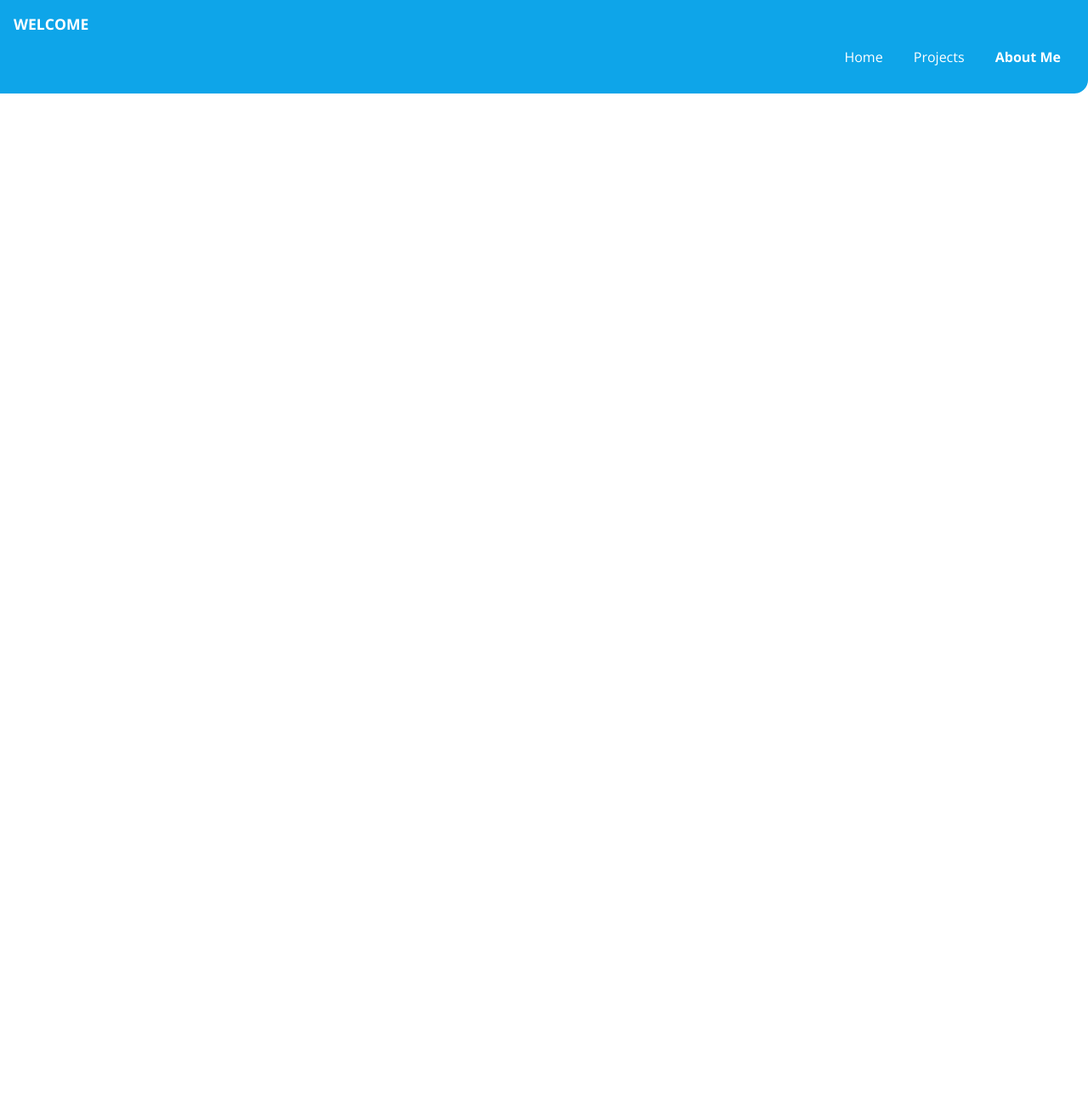
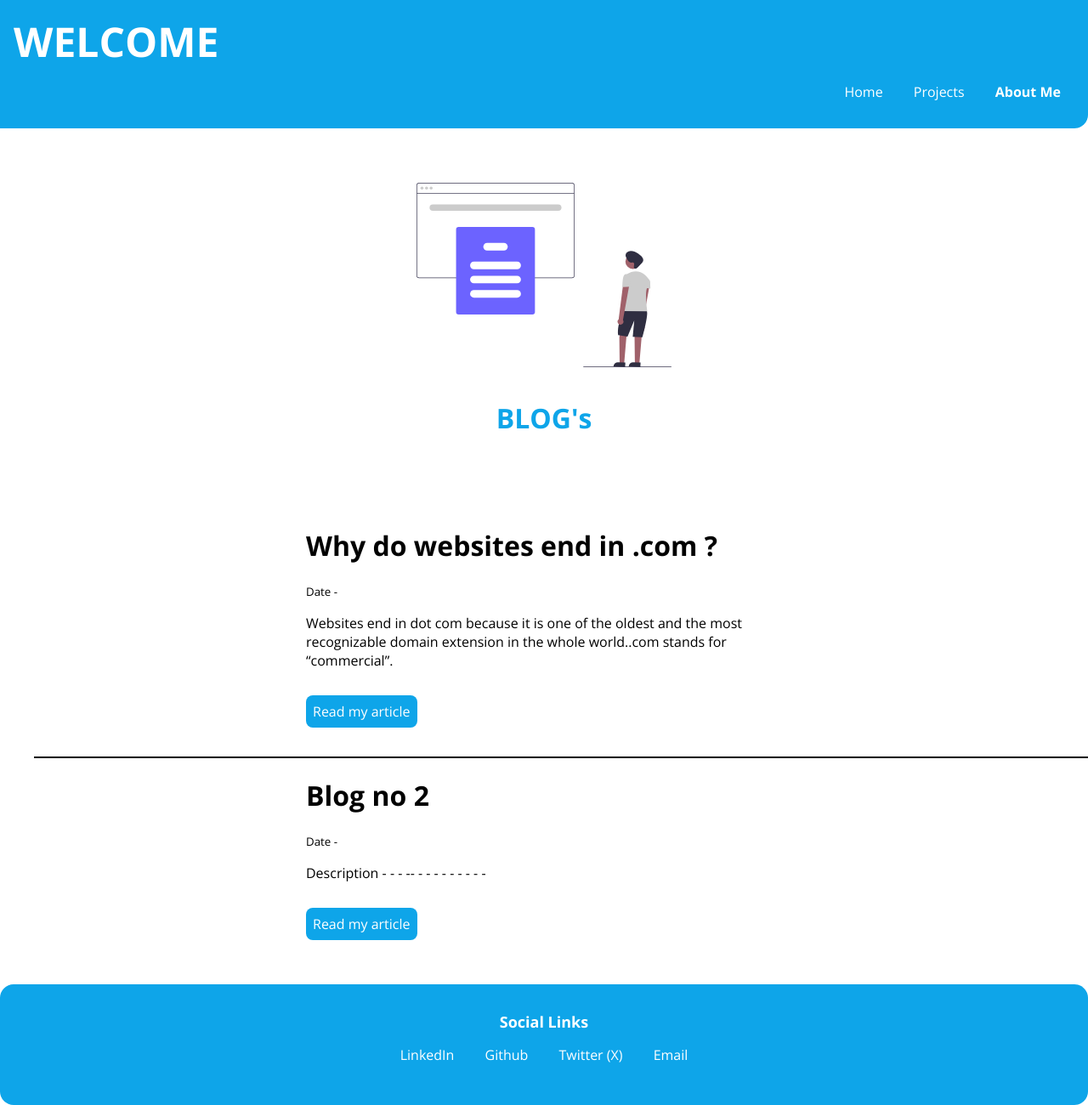
Before and after one commit to aditya100x/Neogcamp-L3-, a plain HTML site: page aboutme.html in a window 1280 px wide. Shown: the whole page at 85% size. Before the commit the page ends 800 px from the top, so only its background shows below. Drawn offline with nearby package versions, Linux system fonts and the light colour scheme.

Commit message:
style: portfolio website

```diff
--- a/aboutme.html
+++ b/aboutme.html
@@ -21,5 +21,78 @@
 			</li>
 		</ul>
 	</nav>
+
+	<header class="hero">
+		<img class="hero-image" src="/image/blog.svg" />
+		<h1 class="hero-heading"> <span class="heading-inverted">BLOG's </span>
+
+		</h1>
+	</header>
+
+	<ul class="list-no-bullet">
+		<li>
+			<div class="container container-centre">
+				<h1>
+					Why do websites end in .com ?
+				</h1>
+				<small> Date - </small>
+
+				<p> Websites end in dot com because it is one of the oldest and the most recognizable domain extension in the whole world..com stands for “commercial”.
+
+				</p>
+				<br>
+			<a class="link primary-link" href="https://medium.com" target="_blank">Read my article </a>
+
+			</div>
+				<br>
+
+			<hr style="border: 1px solid #000; margin: 20px 0;">
+
+			<div class="container container-centre">
+				<h1>
+					Blog no 2
+				</h1>
+				<small> Date - </small>
+				<p> Description - - - -- - - - -  - - - - - </p><br>
+
+				<a class="link primary-link" href="https://medium.com" target="_blank" >
+				Read my article </a>
+				<br>
+				<br>
+				<br>
+
+		</li>
+		</ul>
+
+		<footer class="footer">
+			<div class="footer-header"> <strong>Social Links</strong> </div>
+			<ul class="social-links list-no-bullet">
+
+				<li class="list-inline">
+					<a class="link" href="https://www.linkedin.com/in/heyitsaditya-jain" target="_blank" > LinkedIn
+					</a>
+				</li>
+				<li class="list-inline">
+					<a class="link" href="https://github.com/aditya100x" target="_blank" > Github
+
+					</a>
+				</li>
+				<li class="list-inline">
+					<a class="link" href="https://x.com/heyitsme_aditya?t=4Cku_p0Da2MjYytUmh1Spg&s=08" target="_blank" >
+						Twitter (X)
+					</a>
+				</li>
+				<li class="list-inline">
+					<a class="link" href="mailto:adityajbp90@gmail.com?subject=Hey , " target="_blank" >
+						Email
+					</a>
+				</li>
+			</ul>
+
+		</footer>
+
+
+
+
 </body>
 </html>
--- a/style.css
+++ b/style.css
@@ -65,7 +65,7 @@ body {
 
 .navigation .nav-brand{
       font-weight:bold;
-      font-size:1.1rem
+      font-size:3rem
 }
 .navigation .nav-pill{
       text-align:right;
@@ -80,10 +80,10 @@ body {
 /* Header */
 
 .hero{
-      padding:2rem;
+      padding:4rem;
 }
 .hero .hero-image{
-      max-width:400px;
+      max-width:300px;
       display:block;
       margin:auto;
 }
```
Also changed, not shown: index.html (+21 -14 lines), projects.html (+36 -8 lines), blog1.html (added), image/blog.svg (added).
